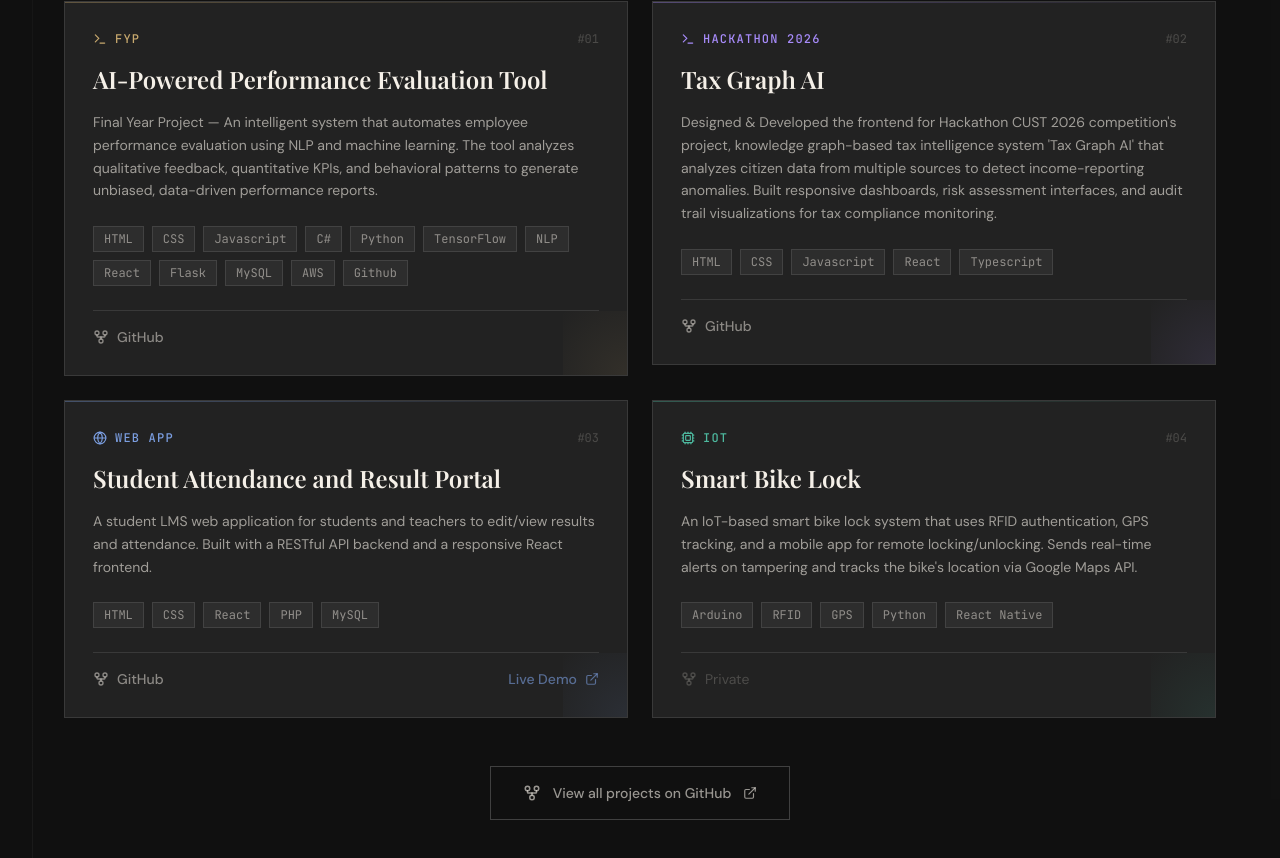
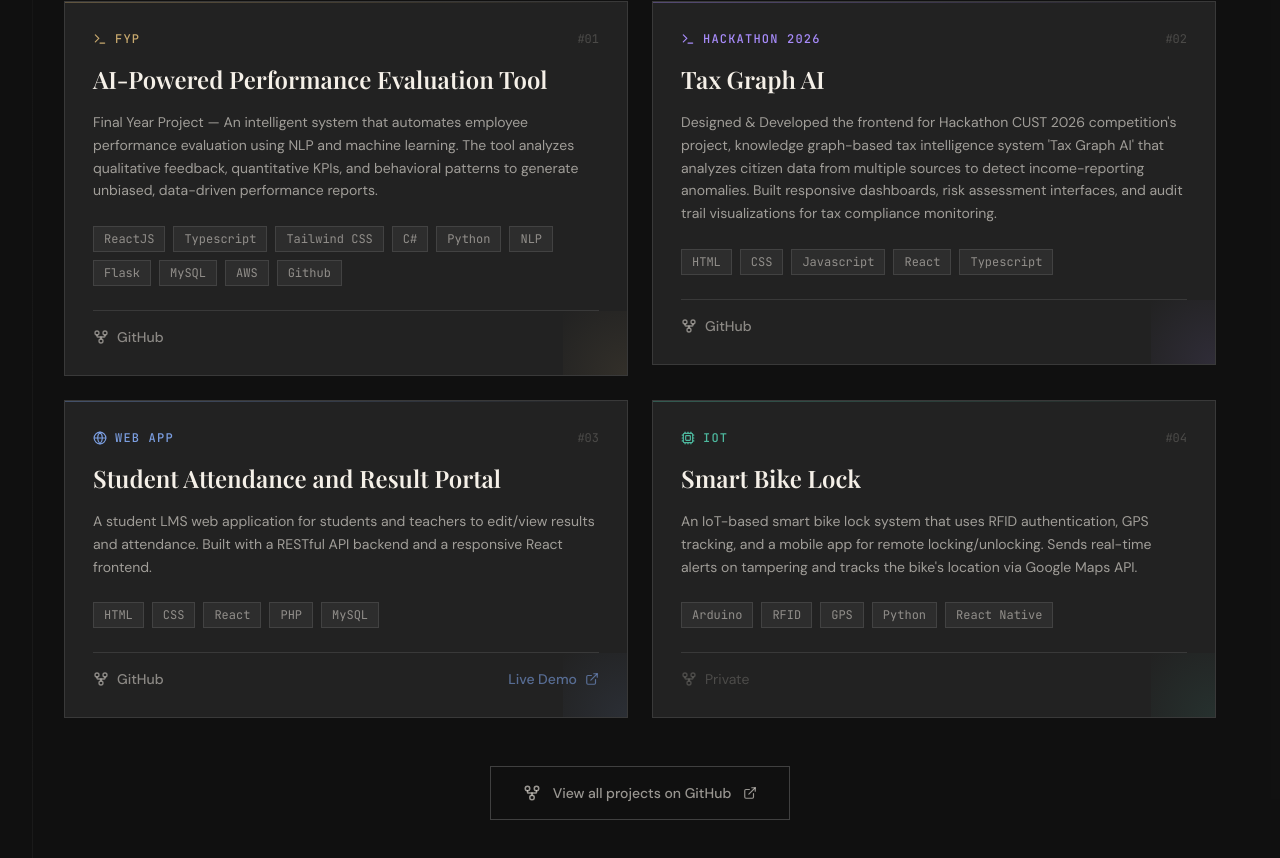
Before and after one commit to ahmedmujtaba45/My-Portfolio, a React (Vite) app: page / in a window 1280 px wide. Shown: the part 1996-2854 px from the top of the page. Built offline with nearby package versions, Linux system fonts and the light colour scheme; a web font is replaced by a local one.

Commit message:
Update portfolio.js

```diff
--- a/src/data/portfolio.js
+++ b/src/data/portfolio.js
@@ -41,7 +41,7 @@ export const projects = [
     badge: "FYP",
     description:
       "Final Year Project — An intelligent system that automates employee performance evaluation using NLP and machine learning. The tool analyzes qualitative feedback, quantitative KPIs, and behavioral patterns to generate unbiased, data-driven performance reports.",
-    tech: ["HTML", "CSS", "Javascript", "C#", "Python", "TensorFlow", "NLP", "React", "Flask", "MySQL", "AWS", "Github"],
+    tech: ["ReactJS", "Typescript", "Tailwind CSS", "C#", "Python", "NLP", "Flask", "MySQL", "AWS", "Github"],
     github: "https://github.com/ahmedmujtaba45/Performance-Evaluation-Tool",
     demo: null,
     color: "from-amber-900/30 to-orange-900/20",
```
